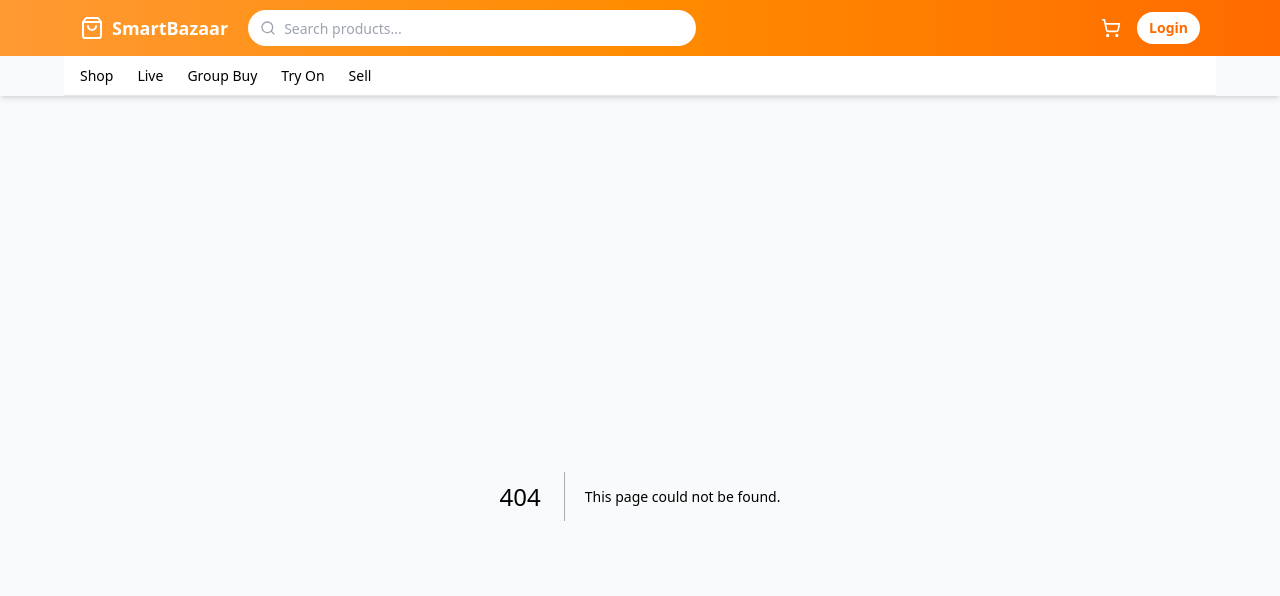
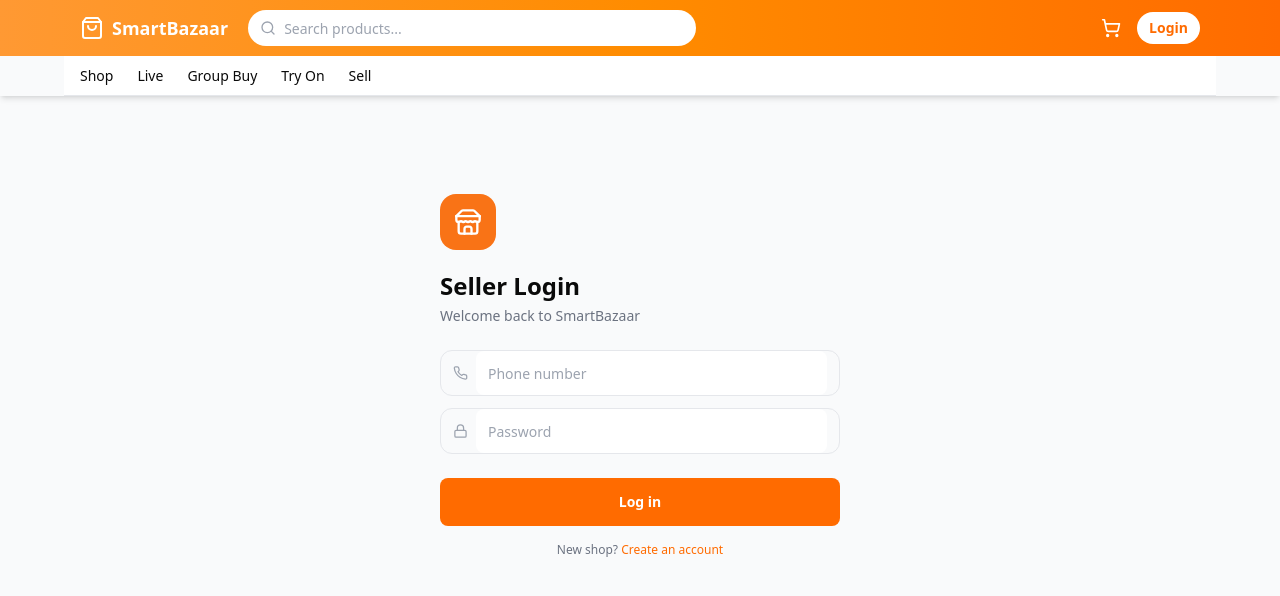
Before and after one commit to noimnotanshul/SmartBazaar_, a Next.js app: page /seller/login in a window 1280 px wide. Before the commit this address had no page. Shown: the top 596 px of the page. Built offline with nearby package versions, Linux system fonts and the light colour scheme.

Commit message:
Create page.tsx

```diff
--- /dev/null
+++ b/app/seller/login/page.tsx
@@ -0,0 +1,98 @@
+"use client"
+
+import { useState } from "react"
+import Link from "next/link"
+import { Button } from "@/components/ui/button"
+import { Input } from "@/components/ui/input"
+import { Store, Phone, Lock } from "lucide-react"
+
+export default function SellerLoginPage() {
+  const [phone, setPhone] = useState("")
+  const [password, setPassword] = useState("")
+  const [loading, setLoading] = useState(false)
+  const [error, setError] = useState("")
+
+  const handleLogin = () => {
+    setError("")
+    if (!phone.trim() || !password) {
+      setError("Phone aur password daalo")
+      return
+    }
+    setLoading(true)
+    try {
+      const saved = localStorage.getItem("seller_data")
+      if (!saved) {
+        setError("No account found. Pehle signup karo.")
+        setLoading(false)
+        return
+      }
+      const seller = JSON.parse(saved)
+      const savedPhone = String(seller.phone || "").replace(/\s/g, "")
+      const inputPhone = phone.trim().replace(/\s/g, "")
+
+      if (savedPhone === inputPhone && seller.password === password) {
+        window.location.href = "/seller/dashboard"
+      } else {
+        setError("Invalid phone or password")
+        setLoading(false)
+      }
+    } catch {
+      setError("Something went wrong")
+      setLoading(false)
+    }
+  }
+
+  return (
+    <div className="min-h-[70vh] flex flex-col justify-center px-6 py-10 max-w-md mx-auto">
+      <div className="w-14 h-14 rounded-2xl bg-orange-500 flex items-center justify-center mb-5">
+        <Store className="h-7 w-7 text-white" />
+      </div>
+      <h1 className="text-2xl font-bold mb-1">Seller Login</h1>
+      <p className="text-sm text-gray-500 mb-6">Welcome back to SmartBazaar</p>
+
+      {error && (
+        <div className="mb-4 p-3 bg-red-50 border border-red-200 rounded-lg text-sm text-red-700">
+          {error}
+        </div>
+      )}
+
+      <div className="space-y-3">
+        <div className="flex items-center gap-2 border rounded-xl px-3">
+          <Phone className="h-4 w-4 text-gray-400" />
+          <Input
+            placeholder="Phone number"
+            type="tel"
+            value={phone}
+            onChange={(e) => setPhone(e.target.value)}
+            className="border-0 focus:ring-0"
+          />
+        </div>
+        <div className="flex items-center gap-2 border rounded-xl px-3">
+          <Lock className="h-4 w-4 text-gray-400" />
+          <Input
+            placeholder="Password"
+            type="password"
+            value={password}
+            onChange={(e) => setPassword(e.target.value)}
+            className="border-0 focus:ring-0"
+          />
+        </div>
+      </div>
+
+      <Button
+        onClick={handleLogin}
+        disabled={loading}
+        className="mt-6 w-full h-12"
+      >
+        {loading ? "Logging in..." : "Log in"}
+      </Button>
+
+      <p className="text-center text-xs text-gray-500 mt-4">
+        New shop?{" "}
+        <Link href="/seller/signup" className="text-[#FF6B00] font-medium">
+          Create an account
+        </Link>
+      </p>
+    </div>
+  )
+}
```
